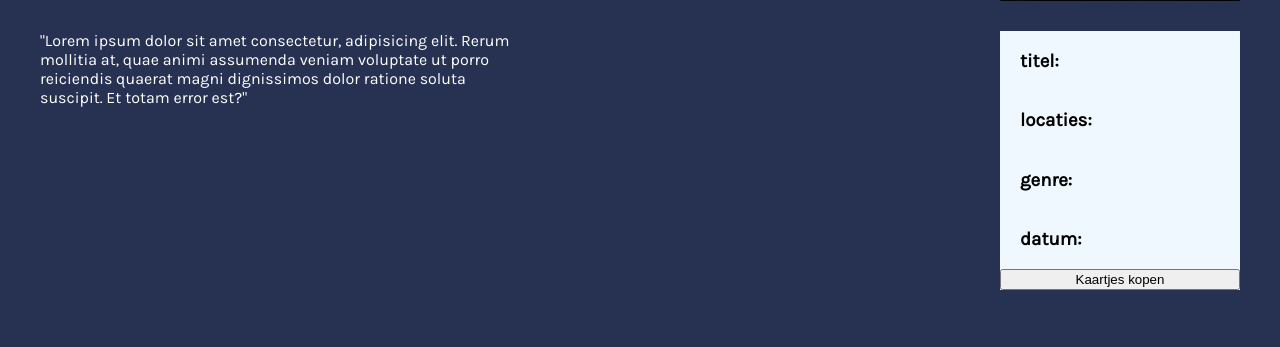
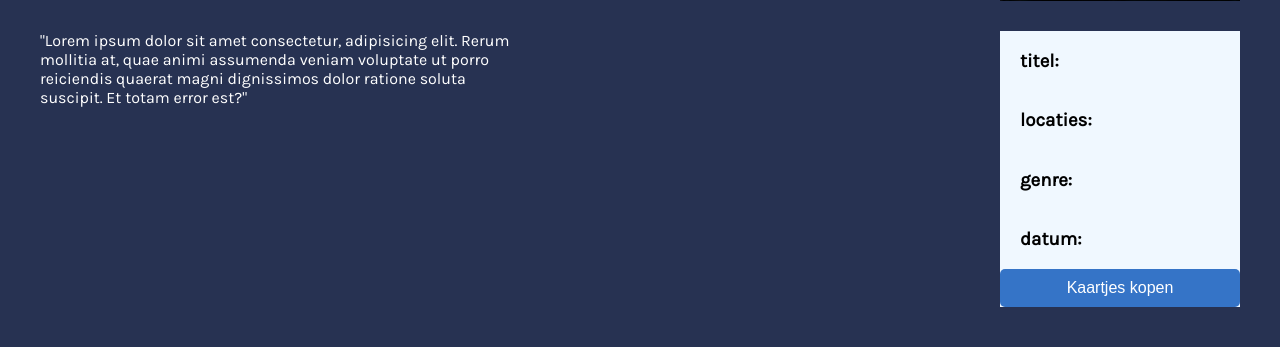
Before and after one commit to 6002193/project-Cinemas, a PHP site: page /Film.php in a window 1280 px wide. Shown: the part 551-898 px from the top of the page. Before the commit the page ends 841 px from the top, so only its background shows below. Run offline with PHP 8.4, Linux system fonts and the light colour scheme; some web fonts are replaced.

Commit message:
kleuren aangepast

```diff
--- a/html/Film.php
+++ b/html/Film.php
@@ -45,7 +45,7 @@
             <h3>locaties:</h3>
             <h3>genre:</h3>
             <h3>datum:</h3>
-      <input type="button" value="Kaartjes kopen"></input>
+      <input type="button" value="Kaartjes kopen" class="button-link"></input>
     </article>
 </article>
     </main>
--- a/html/css/style.css
+++ b/html/css/style.css
@@ -90,7 +90,7 @@ main {
 .button-link {
   display: inline-block;
   padding: 10px 20px;
-  background-color: #375091;
+  background-color: #3574c7;
   color: white;
   text-decoration: none;
   font-size: 16px;
```
